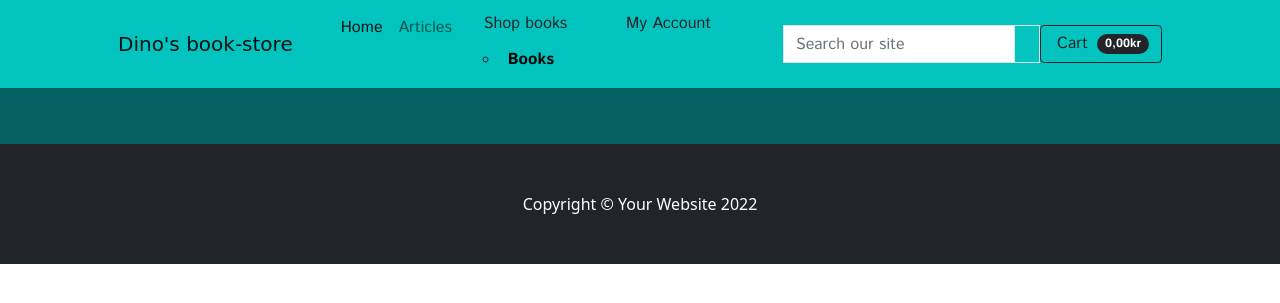
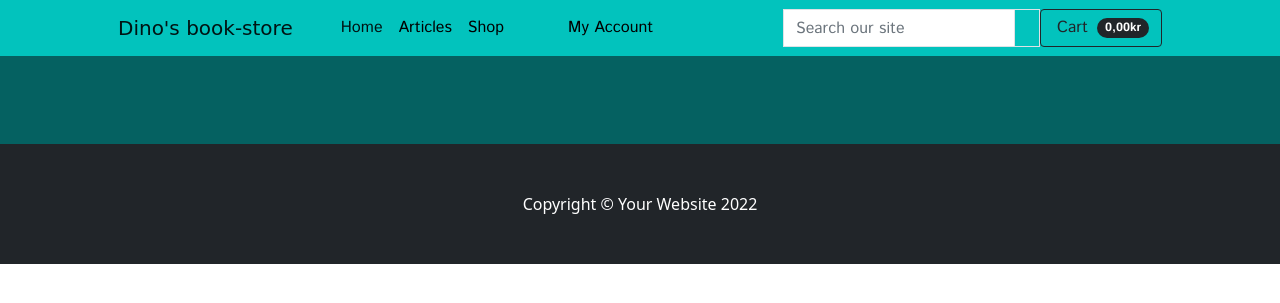
Before and after one commit to 11bus11/book-store1, a Django app: template templates/base.html in a window 1280 px wide. Shown: the top 303 px of the page. Run offline with Django 3.2, Linux system fonts and the light colour scheme; the template is opened without the code that fills it, so the values that code supplies are empty; some libraries are stand-ins or nearby versions; some web fonts are replaced.

Commit message:
Added the correct dropdown menues to the nav-bar

```diff
--- a/templates/base.html
+++ b/templates/base.html
@@ -47,64 +47,52 @@
                 <div class="collapse navbar-collapse" id="navbarSupportedContent">
                     <ul class="navbar-nav me-auto mb-2 mb-lg-0 ms-lg-4">
                         <li class="nav-item"><a class="nav-link active" aria-current="page" href="{% url 'home' %}">Home</a></li>
-                        <li class="nav-item"><a class="nav-link" href="{% url 'about' %}">Articles</a>
-                            <li class="list-inline-item dropdown">
-                                <a class="text-black nav-link d-block d-lg-none" href="#" id="user-options" data-toggle="dropdown" aria-haspopup="true" aria-expanded="false">
-                                    <div class="text-center">
-                                        <div><i class="fas fa-user fa-lg"></i></div>
-                                        <p class="my-0">My Account</p>
+                        <li class="nav-item"><a class="nav-link text-black" href="">Articles</a></li>
+                        <li class="nav-item dropdown">
+                            <a class="logo-font nav-link text-black mr-5" href="#" id="all-products-link" data-toggle="dropdown" aria-haspopup="true" aria-expanded="false">
+                                Shop
+                            </a>
+                            <div class="dropdown-menu border-0" aria-labelledby="all-products-link">
+                                <form method="GET" action="">
+                                    <div class="input-group w-100 d-block d-lg-none">
+                                        <input class="form-control border border-black rounded-0" type="text" name="q" placeholder="Search our site">
+                                        <div class="input-group-append">
+                                            <button class="form-control btn btn-black border border-black rounded-0" type="submit">
+                                                <span class="icon">
+                                                    <i class="fas fa-search"></i>
+                                                </span>
+                                            </button>
+                                        </div>
                                     </div>
+                                </form >
+                                <a href="" class="dropdown-item">Adventure</a>
+                                <a href="" class="dropdown-item ">Romance</a>
+                                <a href="" class="dropdown-item ">Fantasy</a>
+                                <a href="" class="dropdown-item">History</a>
+                                <a href="" class="dropdown-item">Nature</a>
+                                <a href="" class="dropdown-item">Religion</a>
+                                <a href="" class="dropdown-item">
+                                    {% if request.user.is_authenticated %}
+                                        <a href="" class="dropdown-item">Wishlist</a>
+                                    {% endif %}
                                 </a>
-                                <div class="dropdown-menu border-0" aria-labelledby="user-options">
-                                    {% if request.user.is_authenticated %}
-                                        {% if request.user.is_superuser %}
-                                            <a href="{% url 'add_product' %}" class="dropdown-item">Admin page</a>
-                                        {% endif %}
-                                        <a href="{% url 'profile' %}" class="dropdown-item">My Profile</a>
-                                        <a href="{% url 'account_logout' %}" class="dropdown-item">Logout</a>
-                                    {% else %}
-                                        <a href="{% url 'account_signup' %}" class="dropdown-item">Register</a>
-                                        <a href="{% url 'account_login' %}" class="dropdown-item">Login</a>
-                                    {% endif %}
+                            </div>
+                        </li>
+                        <li class="list-inline-item dropdown">
+                            <a class="text-black nav-link d-block " href="#" id="user-options" data-toggle="dropdown" aria-haspopup="true" aria-expanded="false">
+                                <div class="text-center">
+                                    <div><i class="fas fa-user fa-lg"></i></div>
+                                    <p class="my-0">My Account</p>
                                 </div>
-                            </li>
-                        <li><a class="dropdown-item" href="{% url 'products' %}">Shop books</a>
-                            <ul><li class="nav-item dropdown">
-
-                                <a class="logo-font font-weight-bold nav-link text-black mr-5" href="#" id="book-link" data-toggle="dropdown" aria-haspopup="true" aria-expanded="false">
-                                    Books
-                                </a>
-                                <div class="dropdown-menu border-0 w-100 p-3 rounded-0 my-0" aria-labelledby="mobile-search">
-                                    <form class="form" method="GET" action="{% url 'products' %}">
-                                        <div class="input-group w-100">
-                                            <input class="form-control border border-black rounded-0" type="text" name="q" placeholder="Search for books">
-                                            <div class="input-group-append">
-                                                <button class="form-control form-control btn btn-black border border-black rounded-0" type="submit">
-                                                    <span class="icon">
-                                                        <i class="fas fa-search"></i>
-                                                    </span>
-                                                </button>
-                                            </div>
-                                        </div>
-                                    </form>
-                                </div>
-                                <div class="dropdown-menu border-0" aria-labelledby="books-link">
-                                    <a href="{% url 'products' %}?category=fantasy" class="dropdown-item">Fantasy</a>
-                                    <a href="{% url 'products' %}?category=romace" class="dropdown-item">Romance</a>
-                                    <a href="{% url 'products' %}?category=nature" class="dropdown-item">Nature</a>
-                                    <a href="{% url 'products' %}?category=religion" class="dropdown-item">Religion</a>
-                                    <a href="{% url 'products' %}?category=history" class="dropdown-item">History</a>
-                                    <a href="{% url 'products' %}?category=fantasy, romance, nature, religion, history" class="dropdown-item">All Books</a>
-                                </div>
-                            </li></ul>
-                        </li>
-                        <li><a class="dropdown-item" href="{% url 'products' %}">My Account</a>
+                            </a>
                             <div class="dropdown-menu border-0" aria-labelledby="user-options">
                                 {% if request.user.is_authenticated %}
                                     {% if request.user.is_superuser %}
-                                        <a href="{% url 'add_product' %}" class="dropdown-item">Admin page</a>
+                                        <a href="" class="dropdown-item">Product Management</a>
+                                        <a href="" class="dropdown-item">Article Management</a>
+                                        <a href="" class="dropdown-item">Messages</a>
                                     {% endif %}
-                                    <a href="{% url 'profile' %}" class="dropdown-item">My Profile</a>
+                                    <a href="" class="dropdown-item">My Profile</a>
                                     <a href="{% url 'account_logout' %}" class="dropdown-item">Logout</a>
                                 {% else %}
                                     <a href="{% url 'account_signup' %}" class="dropdown-item">Register</a>
@@ -113,7 +101,7 @@
                             </div>
                         </li>
                     </ul>
-                    <form method="GET" action="{% url 'products' %}">
+                    <form method="GET" action="">
                         <div class="input-group w-100">
                             <input class="form-control border border-black rounded-0" type="text" name="q" placeholder="Search our site">
                             <div class="input-group-append">
--- a/templates/include/mobile-top.html
+++ b/templates/include/mobile-top.html
@@ -6,7 +6,7 @@
         </div>
     </a>
     <div class="dropdown-menu border-0 w-100 p-3 rounded-0 my-0" aria-labelledby="mobile-search">
-        <form class="form" method="GET" action="{% url 'products' %}">
+        <form class="form" method="GET" action="">
             <div class="input-group w-100">
                 <input class="form-control border border-black rounded-0" type="text" name="q" placeholder="Search for books">
                 <div class="input-group-append">
@@ -30,7 +30,7 @@
     <div class="dropdown-menu border-0" aria-labelledby="user-options">
         {% if request.user.is_authenticated %}
             {% if request.user.is_superuser %}
-                <a href="{% url 'add_product' %}" class="dropdown-item">Admin page</a>
+                <a href="" class="dropdown-item">Admin page</a>
             {% endif %}
             <a href="{% url 'profile' %}" class="dropdown-item">My Profile</a>
             <a href="{% url 'account_logout' %}" class="dropdown-item">Logout</a>
```
